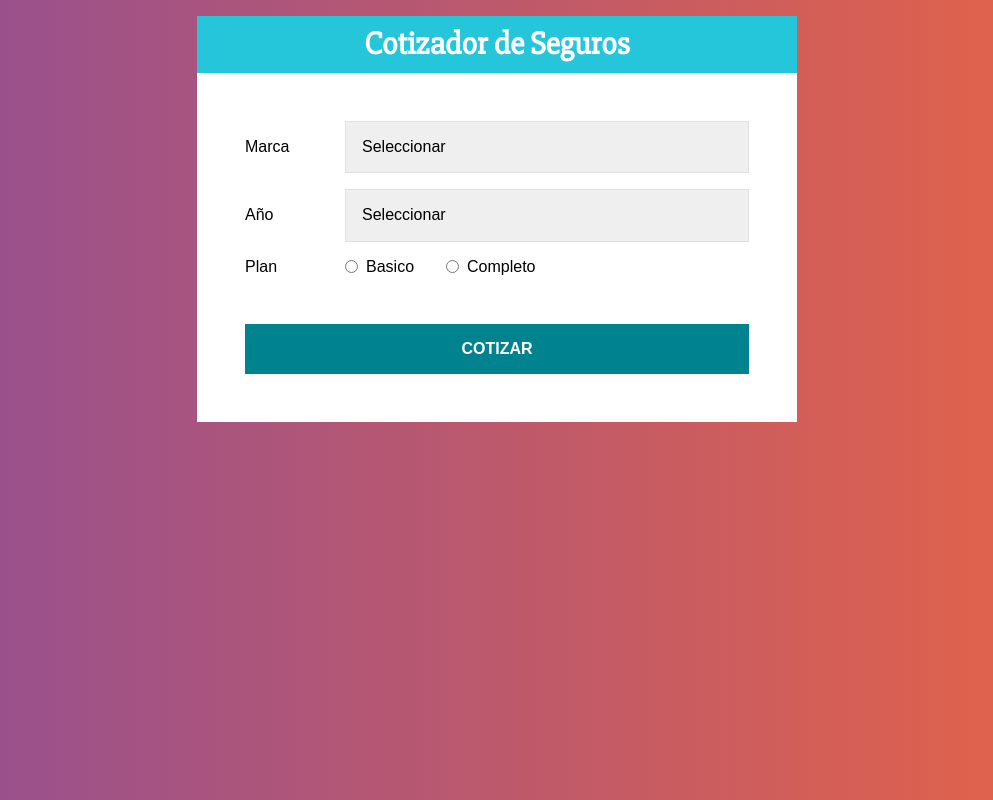
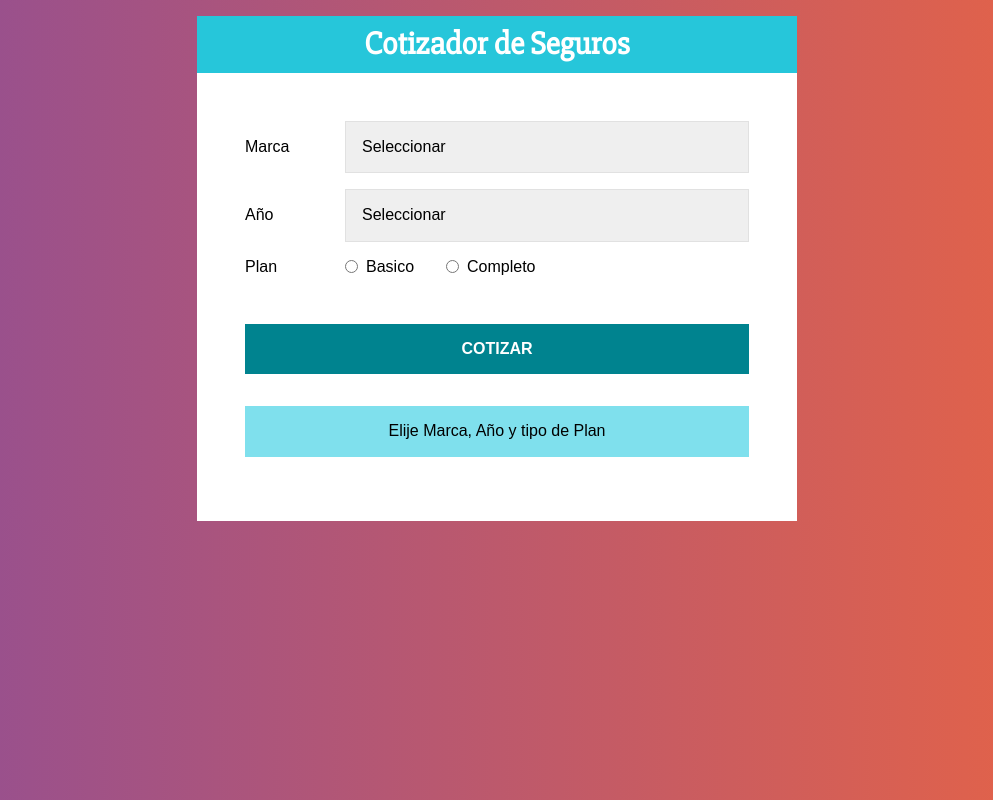
Before and after one commit to mauricarron/ctc-cotizador-seguro, a React (Create React App) app: page / in a window 1280 px wide. Shown: the whole page, without its empty margins (143-1136 px from the left). Built offline with nearby package versions, Linux system fonts and the light colour scheme.

Commit message:
Completa 15. Mostrando el Total a pagar

```diff
--- a/src/App.js
+++ b/src/App.js
@@ -3,6 +3,7 @@ import Header from "./components/Header";
 import Formulario from "./components/Formulario";
 import styled from "@emotion/styled";
 import Resumen from "./components/Resumen";
+import Resultado from "./components/Resultado";
 
 const Contenedor = styled.div`
   max-width: 600px;
@@ -15,14 +16,14 @@ const ContendorFormulario = styled.div`
 
 function App() {
   const [resumen, guardarResumen] = useState({
-    cotizacion: 0,
+    resultado: 0,
     datos: {
       marca: "",
       anio: "",
       plan: "",
     },
   });
-  const { datos } = resumen;
+  const { resultado, datos } = resumen;
 
   return (
     <Contenedor>
@@ -30,6 +31,7 @@ function App() {
       <ContendorFormulario>
         <Formulario guardarResumen={guardarResumen} />
         <Resumen datos={datos} />
+        <Resultado resultado={resultado} />
       </ContendorFormulario>
     </Contenedor>
   );
--- a/src/components/Formulario.js
+++ b/src/components/Formulario.js
@@ -83,7 +83,7 @@ const Formulario = ({ guardarResumen }) => {
     resultado -= (diferenciaAnios * 3 * resultado) / 100;
     resultado *= calcularDiferenciaMarca(marca);
     resultado *= parseFloat(calcularPlan(plan)).toFixed(2);
-
+    console.log(resultado);
     guardarResumen({
       resultado,
       datos,
--- a/src/components/Resultado.js
+++ b/src/components/Resultado.js
@@ -0,0 +1,36 @@
+import React, { Fragment } from "react";
+import styled from "@emotion/styled";
+
+const Mensaje = styled.p`
+  background-color: rgb(127, 224, 237);
+  margin-top: 2rem;
+  padding: 1rem;
+  text-align: center;
+`;
+const ResultadoCotizacion = styled.div`
+  text-align: center;
+  padding: 0.5rem;
+  border: 1px solid #26c6da;
+  background-color: rgb(127, 224, 237);
+  margin-top: 1rem;
+  position: relative;
+`;
+const TextoCotizacion = styled.p`
+  margin: 0;
+  padding: 1rem;
+  font-weight: bold;
+  text-transform: uppercase;
+  color: #00838f;
+`;
+
+const Resultado = ({ resultado }) => {
+  return resultado === 0 ? (
+    <Mensaje>Elije Marca, Año y tipo de Plan</Mensaje>
+  ) : (
+    <ResultadoCotizacion>
+      <TextoCotizacion>El total es: {resultado}</TextoCotizacion>
+    </ResultadoCotizacion>
+  );
+};
+
+export default Resultado;
--- a/src/index.css
+++ b/src/index.css
@@ -16,8 +16,8 @@ body {
 }
 ul {
   list-style: none;
-  padding: none;
-  margin: none;
+  padding: 0;
+  margin: 0;
 }
 span.resultado {
   position: relative;
```
